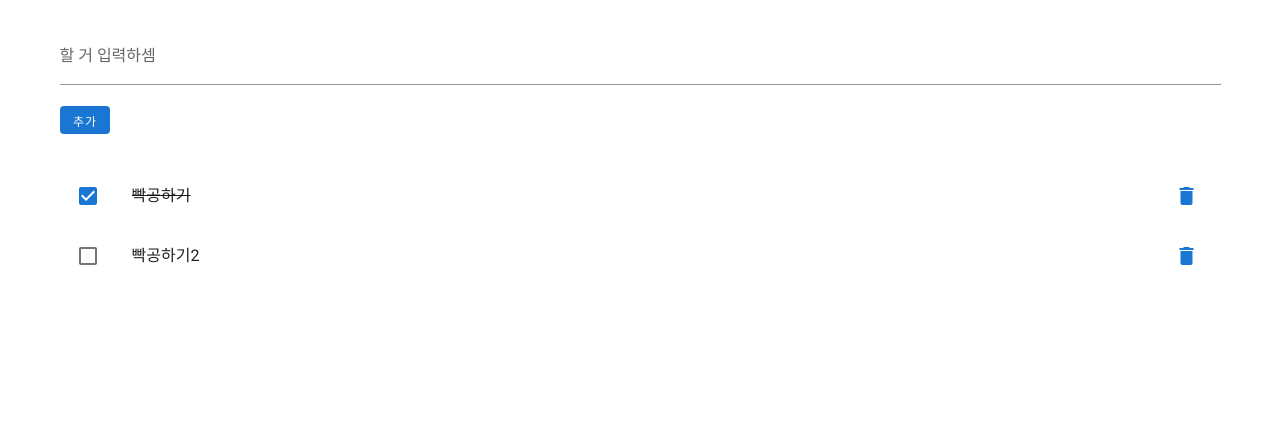
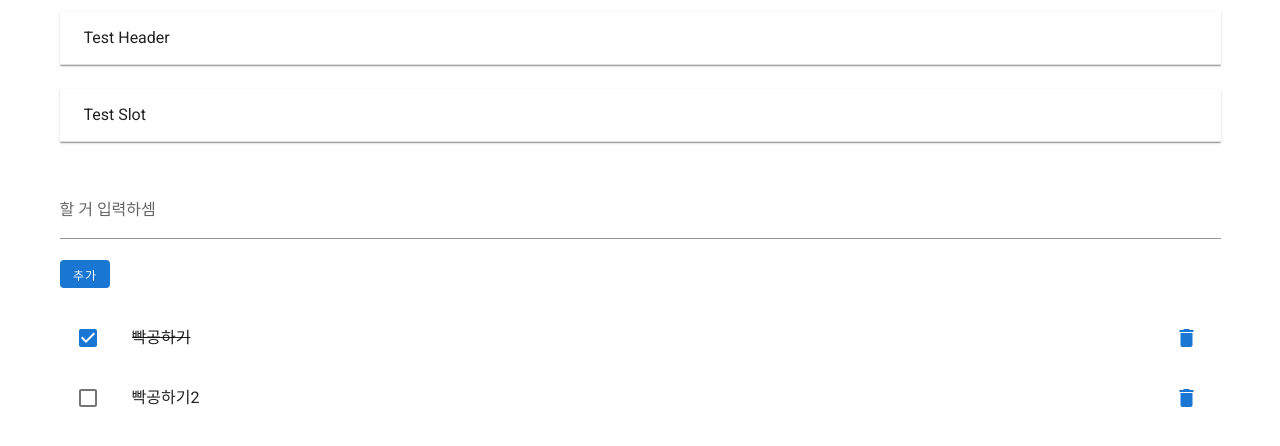
Before and after one commit to syouschoi/todo-vue, a Vue app: page / in a window 1280 px wide. Shown: the top 446 px of the page. Built offline with nearby package versions, Linux system fonts and the light colour scheme.

Commit message:
Update TodoInput.vue
Add slot for test

```diff
--- a/src/components/TodoInput.vue
+++ b/src/components/TodoInput.vue
@@ -1,4 +1,19 @@
 <template>
+  <div>
+    <slot name="header">
+      <v-row>
+        <v-col>
+          <v-banner elevation="1">Test Header</v-banner>
+        </v-col>
+      </v-row>
+    </slot>
+    <slot>
+      <v-row>
+        <v-col>
+          <v-banner elevation="1">Test Slot</v-banner>
+        </v-col>
+      </v-row>
+    </slot>
     <v-row>
       <v-col>
         <v-text-field
@@ -10,6 +25,7 @@
         <v-btn small color="primary" depressed @click="addItem">추가</v-btn>
       </v-col>
     </v-row>
+  </div>
 </template>
 <script>
 import { mapActions } from 'vuex';
```
Lines whose indentation alone changed are shown as unchanged.
